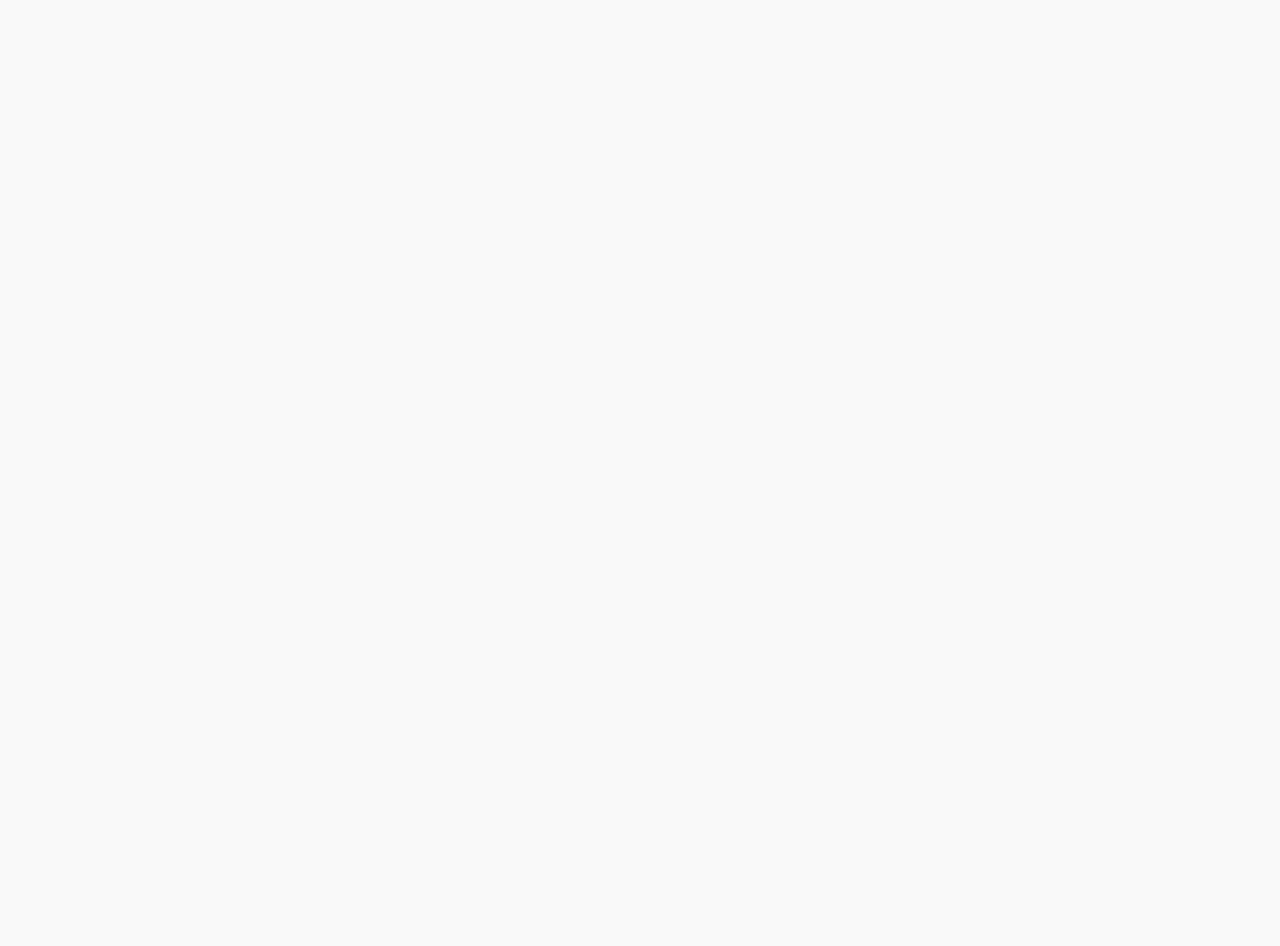
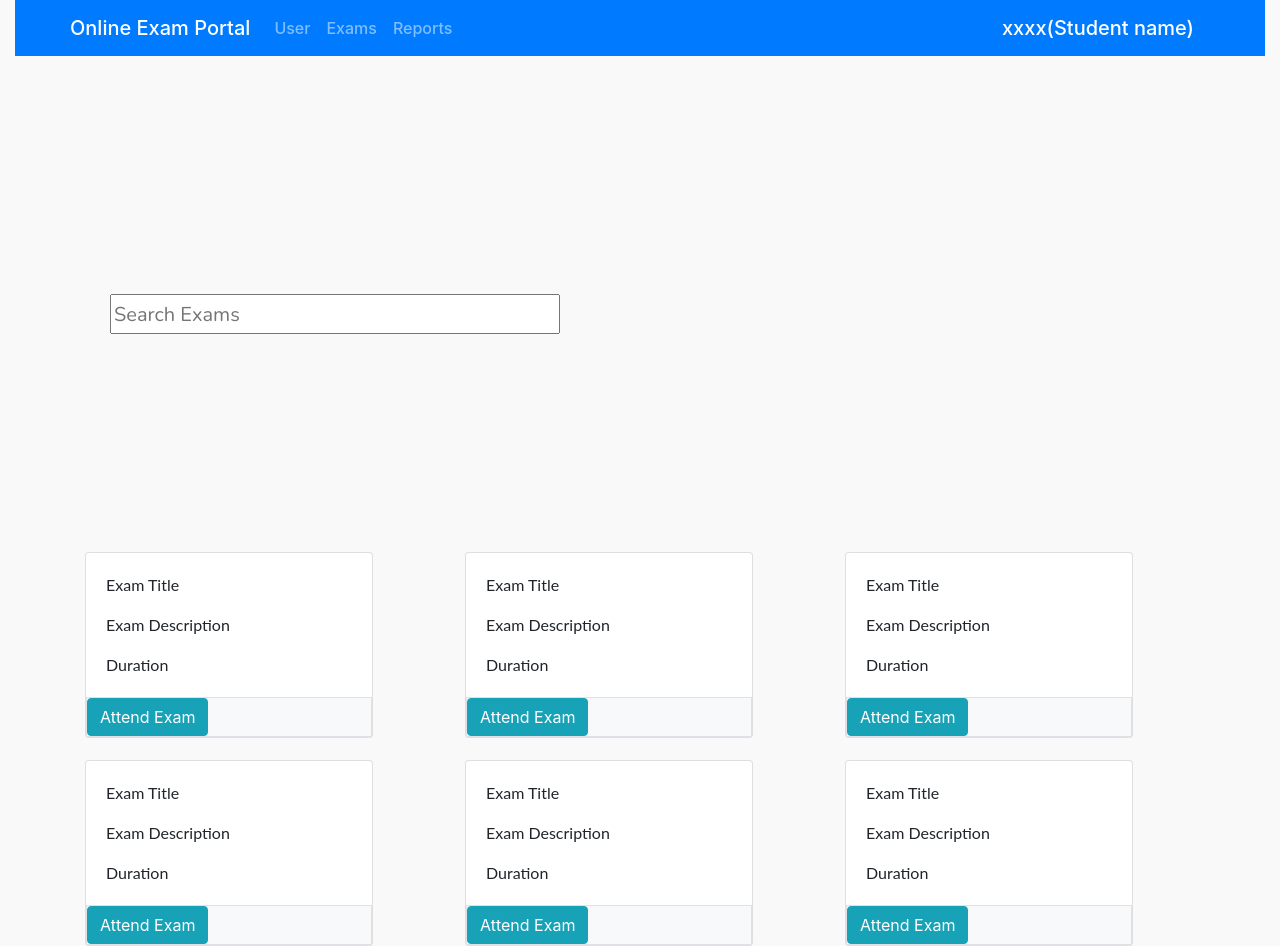
Before and after one commit to RagibAjmal/tutorial-project-main, a React (Create React App) app in the folder tutorial-project-main/: page /attendExam in a window 1280 px wide. Before the commit this address had no page. Before the commit the page ends 800 px from the top, so only its background shows below. Built offline with nearby package versions, Linux system fonts and the light colour scheme.

Commit message:
New Updated File

```diff
--- /dev/null
+++ b/tutorial-project-main/src/components/ForgotPassword/ForgotPassword.js
@@ -0,0 +1,69 @@
+import React from "react";
+import { Button, Col, Container, Form, Row } from "react-bootstrap";
+import Alert from "react-bootstrap/Alert";
+import { useState } from "react";
+
+export default function ForgotPassword() {
+	const [show, setShow] = useState(false);
+	const [emailId, setemailId] = useState();
+	return (
+		<>
+			<Container>
+				{show && (
+					<>
+						<Alert show={show} variant="success">
+							<Alert.Heading>Success</Alert.Heading>
+							<p>
+								Your email has been successfully sent. Please reset your
+								password.
+							</p>
+							<hr />
+							<div className="d-flex justify-content-end">
+								<Button
+									onClick={() => setShow(false)}
+									variant="outline-success"
+								>
+									Close
+								</Button>
+							</div>
+						</Alert>
+					</>
+				)}
+				<h1 className="shadow-sm text-success mt-5 p-3 text-center rounded">
+					Please enter your email address.
+				</h1>
+				<Row className="mt-1">
+					<Col
+						lg={5}
+						md={6}
+						sm={12}
+						className="p-5 m-auto shadow-sm rounded-lg"
+					>
+						<Form>
+							<Form.Group controlId="formBasicEmail">
+								<Form.Control
+									value={emailId}
+									onChange={(e) => setemailId(e.target.value)}
+									type="email"
+									placeholder="Enter email"
+									required
+								/>
+							</Form.Group>
+							<br />
+
+							<Button
+								variant="success btn-block"
+								onClick={() => {
+									setShow(true);
+									setemailId("");
+								}}
+							>
+								Continue
+							</Button>
+						</Form>
+					</Col>
+				</Row>
+			</Container>
+		</>
+	);
+}
--- /dev/null
+++ b/tutorial-project-main/src/components/SearchAttendExams/App.css
@@ -0,0 +1,10 @@
+.App {
+	display: flex;
+	justify-content: center;
+}
+.App input {
+	margin-top: 20px;
+	width: 450px;
+	height: 40px;
+	font-size: 20px;
+}
--- /dev/null
+++ b/tutorial-project-main/src/components/SearchAttendExams/SearchExam.js
@@ -0,0 +1,129 @@
+import React from "react";
+import "./style.css";
+import "./App.css";
+import { Navbar } from "react-bootstrap";
+import { Container } from "react-bootstrap";
+import { Nav } from "react-bootstrap";
+import { Button } from "react-bootstrap";
+import { Row } from "react-bootstrap";
+import { Col } from "react-bootstrap";
+import { Card } from "react-bootstrap";
+
+export default function SearchExam() {
+	return (
+		<div>
+			<Container fluid>
+				<Row>
+					<Col>
+						<Navbar bg="primary" variant="dark">
+							<Container>
+								<Navbar.Brand href="#home">Online Exam Portal</Navbar.Brand>
+								<Nav className="me-auto">
+									<Nav.Link href="#User">User</Nav.Link>
+									<Nav.Link href="#Exams">Exams</Nav.Link>
+									<Nav.Link href="#Reports">Reports</Nav.Link>
+								</Nav>
+								<Navbar.Collapse className="justify-content-end">
+									<Navbar.Brand href="#login"> xxxx(Student name)</Navbar.Brand>
+								</Navbar.Collapse>
+							</Container>
+						</Navbar>
+						<br />
+						<br />
+						{/*code for search bar*/}
+						<div className="App">
+							<input type="text" placeholder="Search Exams" />
+						</div>
+						<br />
+						<br />
+						{/*code for Exam*/}
+						<Container>
+							<Row>
+								<Col style={{ height: "10rem" }}>
+									<Card style={{ width: "18rem" }} responsive>
+										<Card.Body>
+											<Card.Text>Exam Title</Card.Text>
+											<Card.Text>Exam Description</Card.Text>
+											<Card.Text>Duration</Card.Text>
+										</Card.Body>
+										<div className="bg-light border ms-auto">
+											<Button variant="info">Attend Exam</Button>{" "}
+										</div>
+									</Card>
+								</Col>
+								<Col style={{ height: "10rem" }}>
+									<Card style={{ width: "18rem" }} responsive>
+										<Card.Body>
+											<Card.Text>Exam Title</Card.Text>
+											<Card.Text>Exam Description</Card.Text>
+											<Card.Text>Duration</Card.Text>
+										</Card.Body>
+										<div className="bg-light border ms-auto">
+											<Button variant="info">Attend Exam</Button>{" "}
+										</div>
+									</Card>
+								</Col>
+								<Col style={{ height: "10rem" }}>
+									<Card style={{ width: "18rem" }} responsive>
+										<Card.Body>
+											<Card.Text>Exam Title</Card.Text>
+											<Card.Text>Exam Description</Card.Text>
+											<Card.Text>Duration</Card.Text>
+										</Card.Body>
+										<div className="bg-light border ms-auto">
+											<Button variant="info">Attend Exam</Button>{" "}
+										</div>
+									</Card>
+								</Col>
+							</Row>
+						</Container>
+
+						<br />
+						<br />
+						<Container>
+							<Row>
+								<Col style={{ height: "10rem" }}>
+									<Card style={{ width: "18rem" }} responsive>
+										<Card.Body>
+											<Card.Text>Exam Title</Card.Text>
+											<Card.Text>Exam Description</Card.Text>
+											<Card.Text>Duration</Card.Text>
+										</Card.Body>
+										<div className="bg-light border ms-auto">
+											<Button variant="info">Attend Exam</Button>{" "}
+										</div>
+									</Card>
+								</Col>
+								<Col style={{ height: "10rem" }}>
+									<Card style={{ width: "18rem" }} responsive>
+										<Card.Body>
+											<Card.Text>Exam Title</Card.Text>
+											<Card.Text>Exam Description</Card.Text>
+											<Card.Text>Duration</Card.Text>
+										</Card.Body>
+										<div className="bg-light border ms-auto">
+											<Button variant="info">Attend Exam</Button>{" "}
+										</div>
+									</Card>
+								</Col>
+								<Col style={{ height: "10rem" }}>
+									<Card style={{ width: "18rem" }} responsive>
+										<Card.Body>
+											<Card.Text>Exam Title</Card.Text>
+											<Card.Text>Exam Description</Card.Text>
+											<Card.Text>Duration</Card.Text>
+										</Card.Body>
+										<div className="bg-light border ms-auto">
+											<Button variant="info">Attend Exam</Button>{" "}
+										</div>
+									</Card>
+								</Col>
+							</Row>
+						</Container>
+					</Col>
+				</Row>
+			</Container>
+			<br />
+		</div>
+	);
+}
--- /dev/null
+++ b/tutorial-project-main/src/components/SearchAttendExams/style.css
@@ -0,0 +1,4 @@
+h1, p {
+    font-family: Lato;
+
+  }
--- a/tutorial-project-main/src/index.js
+++ b/tutorial-project-main/src/index.js
@@ -1,35 +1,33 @@
-import React from 'react';
-import ReactDOM from 'react-dom';
-import './index.css';
-import App from './App';
-import reportWebVitals from './reportWebVitals';
-import {BrowserRouter} from "react-router-dom"
+import React from "react";
+import ReactDOM from "react-dom";
+import "./index.css";
+import reportWebVitals from "./reportWebVitals";
+import { BrowserRouter } from "react-router-dom";
 import LoginPage from "./components/LoginPage/LoginPage";
 import RegisterPage from "./components/RegisterPage/RegisterPage";
 import AdminDashboard from "./components/AdminDashboard/AdminDashboard";
 import StudentDashboard from "./components/StudentDashboard/StudentDashboard";
 import ManageUsers from "./components/ManageUsers/ManageUsers";
 import ManageExams from "./components/ManageExams/ManageExams";
-import {
-  Routes,
-  Route
-} from "react-router-dom";
+import SearchExam from "./components/SearchAttendExams/SearchExam.js";
+import { Routes, Route } from "react-router-dom";
+import ForgotPassword from "./components/ForgotPassword/ForgotPassword";
 ReactDOM.render(
 	<React.StrictMode>
 		<BrowserRouter>
 			<Routes>
-      <Route path="/" element={<App />} />
-      <Route path="loginPage" element={<LoginPage />} />
+				<Route path="/" element={<LoginPage />} />
 				<Route path="registerPage" element={<RegisterPage />} />
 				<Route path="adminDashboard" element={<AdminDashboard />} />
 				<Route path="studentDashboard" element={<StudentDashboard />} />
 				<Route path="manageUsers" element={<ManageUsers />} />
 				<Route path="manageExams" element={<ManageExams />} />
-
-
-    </Routes></BrowserRouter>
+				<Route path="attendExam" element={<SearchExam />} />
+				<Route path="forgotPassword" element={<ForgotPassword />} />
+			</Routes>
+		</BrowserRouter>
 	</React.StrictMode>,
-  document.getElementById('root')
+	document.getElementById("root")
 );
 
 // If you want to start measuring performance in your app, pass a function
```
Lines whose indentation alone changed are shown as unchanged.
